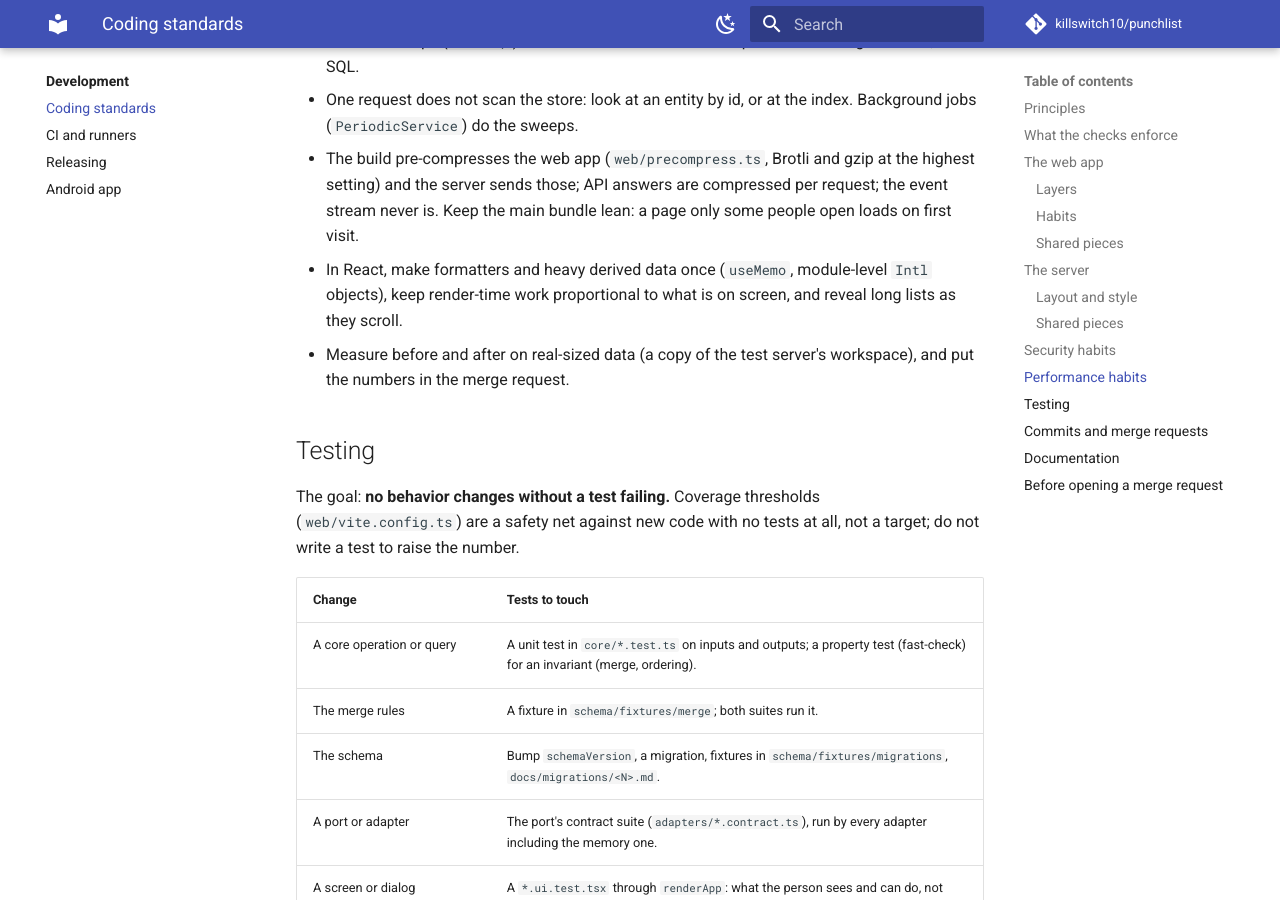
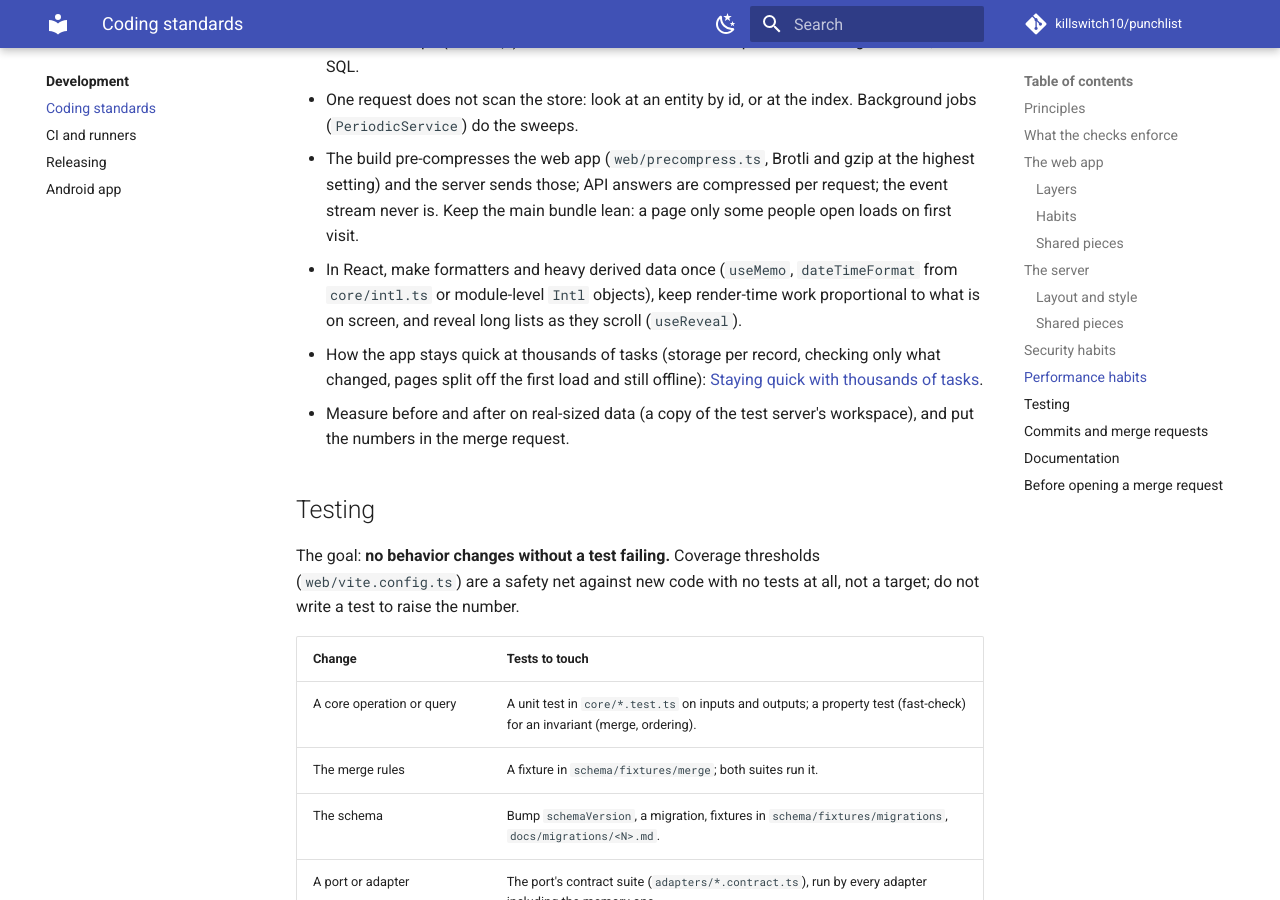
Before and after one commit to KillSwitchIO/PeckList, an MkDocs documentation site: the page built from docs/development/standards.md, in a window 1280 px wide and 900 px high, scrolled down 6791 px. Built offline with MkDocs 1.6.1 and Material for MkDocs 9.7.7, drawn with Linux system fonts in a browser that asks for light colours; comment, search, counter and statistics services are not loaded.

Commit message:
docs(standards): point the performance habits at how the app stays quick
Links the development guide's new section and names the helpers to use
(dateTimeFormat, useReveal).

Co-Authored-By: Claude Opus 5.5 <noreply@anthropic.com>

```diff
--- a/docs/development/standards.md
+++ b/docs/development/standards.md
@@ -185,8 +185,12 @@ Reach for these before writing another copy:
 - The build pre-compresses the web app (`web/precompress.ts`, Brotli and gzip at the highest
   setting) and the server sends those; API answers are compressed per request; the event stream
   never is. Keep the main bundle lean: a page only some people open loads on first visit.
-- In React, make formatters and heavy derived data once (`useMemo`, module-level `Intl` objects),
-  keep render-time work proportional to what is on screen, and reveal long lists as they scroll.
+- In React, make formatters and heavy derived data once (`useMemo`, `dateTimeFormat` from
+  `core/intl.ts` or module-level `Intl` objects), keep render-time work proportional to what is on
+  screen, and reveal long lists as they scroll (`useReveal`).
+- How the app stays quick at thousands of tasks (storage per record, checking only what changed,
+  pages split off the first load and still offline):
+  [Staying quick with thousands of tasks](index.md#staying-quick-with-thousands-of-tasks).
 - Measure before and after on real-sized data (a copy of the test server's workspace), and put the
   numbers in the merge request.
 
```
